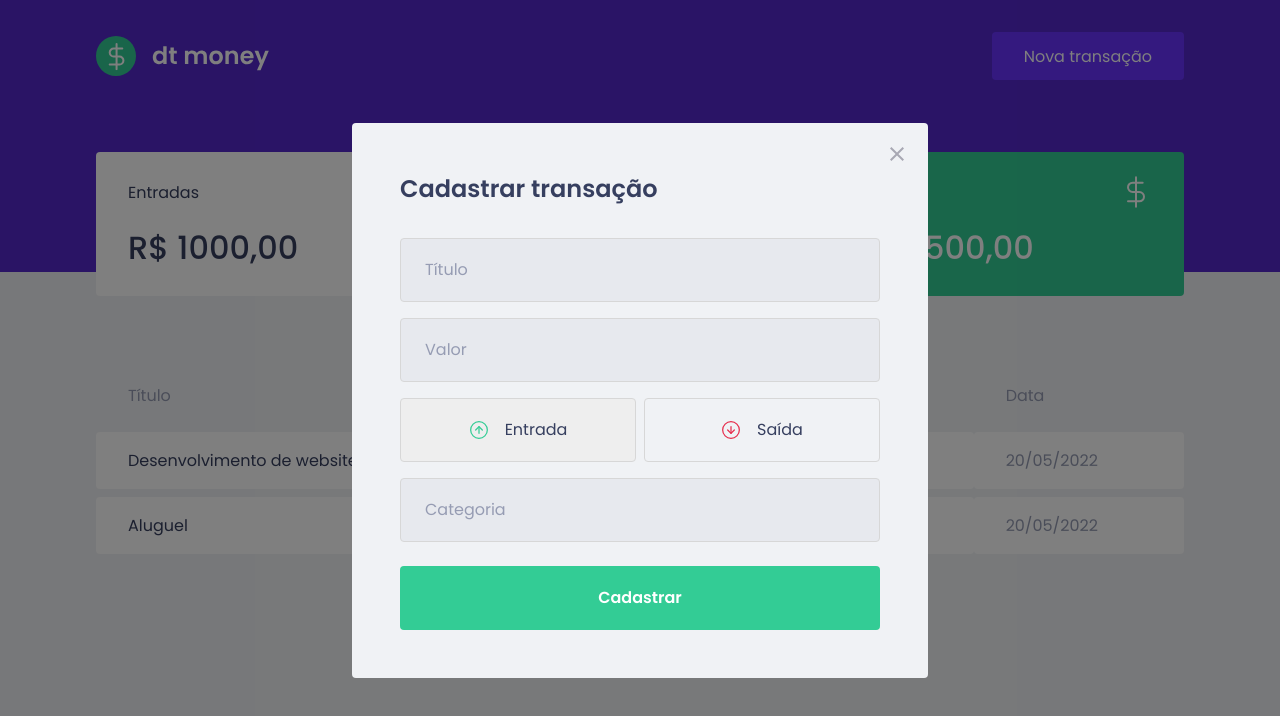
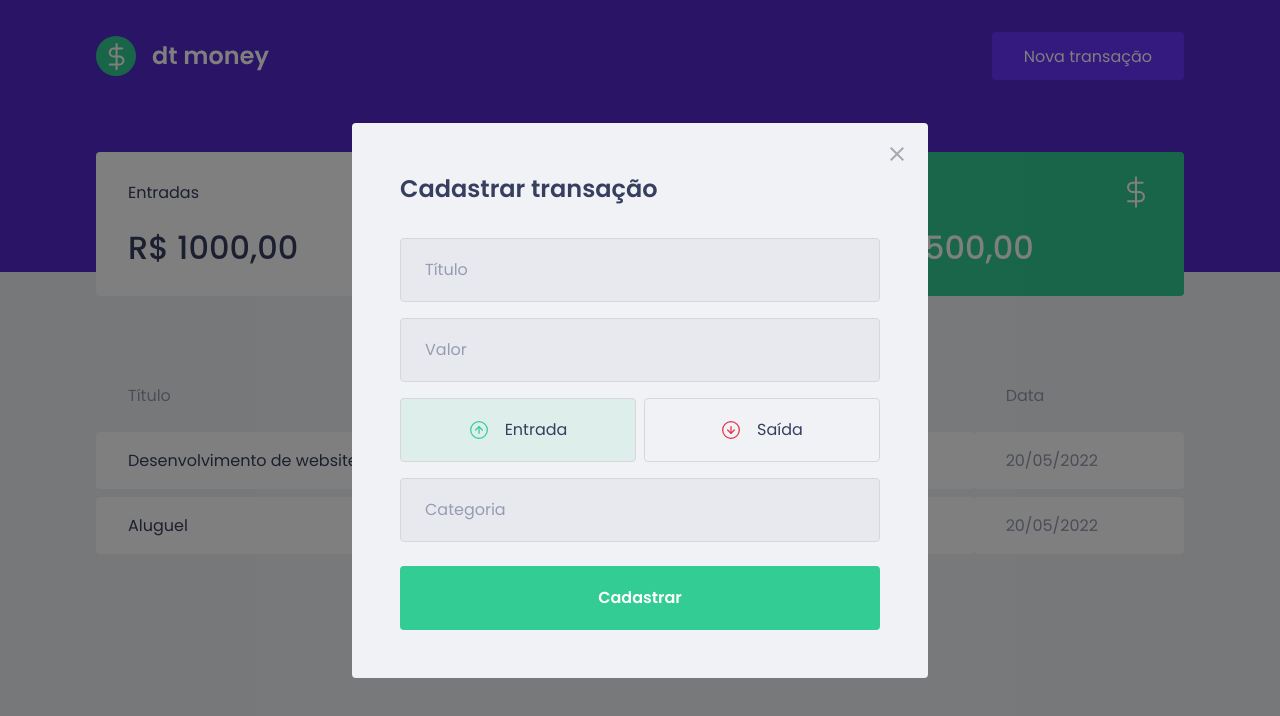
Before and after one commit to rmmena123/dtmoney, a React (Create React App) app: page / in a window 1280 px wide. Both pictures are taken after a click on the button "Nova transação". Shown: the top 716 px of the page. Built offline with nearby package versions, Linux system fonts and the light colour scheme; no server answers; what miragejs would draw is missing.

Commit message:
Cores dos botões #1

```diff
--- a/src/components/NewTransactionModal/index.tsx
+++ b/src/components/NewTransactionModal/index.tsx
@@ -36,6 +36,7 @@
                         type="button"
                         onClick={() => { setType('deposit'); }}
                         isActive={type === 'deposit'}
+                        activeColor="green"
                     >
                         <img src={incomeImg} alt="Entrada" />
                         <span>Entrada</span>
@@ -45,6 +46,7 @@
                         type="button"
                         onClick={() => { setType('withdraw'); }}
                         isActive={type === 'withdraw'}
+                        activeColor="red"
                     >
                         <img src={outcomeImg} alt="Saída" />
                         <span>Saída</span>
--- a/src/components/NewTransactionModal/styles.ts
+++ b/src/components/NewTransactionModal/styles.ts
@@ -1,5 +1,5 @@
 import styled from 'styled-components';
-import { darken } from 'polished'
+import { darken, transparentize } from 'polished'
 
 export const Container = styled.form`
     h2 {
@@ -55,13 +55,19 @@
 
 interface RadioBoxProps {
     isActive: boolean;
+    activeColor: 'green' | 'red';
+}
+
+const colors = {
+    green: '#33cc95',
+    red: '#e52e4d'
 }
 
 export const RadioBox = styled.button<RadioBoxProps>`
     height: 4rem;
     border: 1px solid var(--input-border);
     border-radius: 0.25rem;
-    background: ${(props) => props.isActive ? '#eee' : 'transparent'};
+    background: ${(props) => props.isActive ? transparentize(0.9 ,colors[props.activeColor]) : 'transparent'};
     display: flex;
     justify-content: center;
     align-items: center;
```
